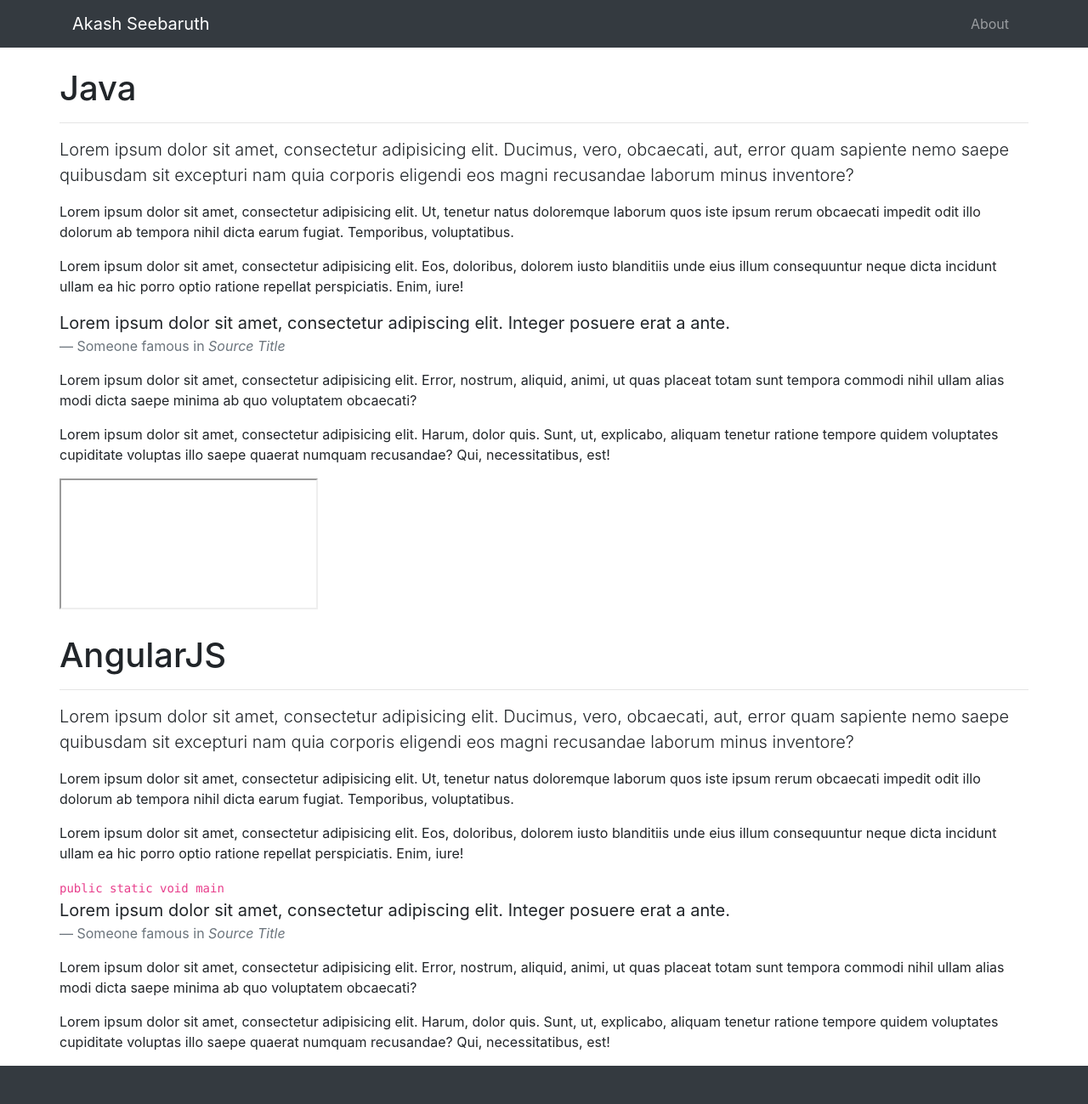
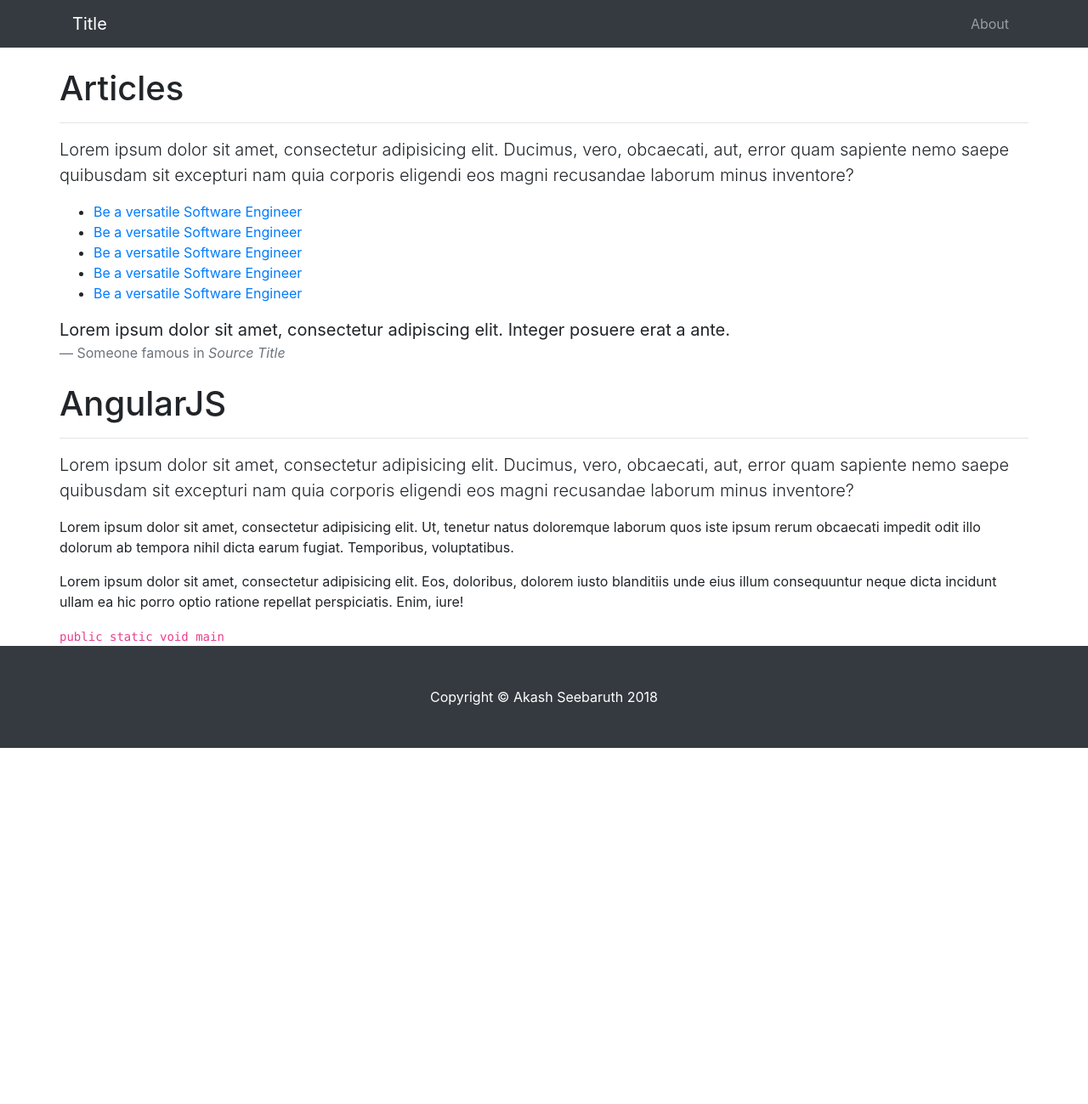
Before and after one commit to AkashSeebaruth/blog, a website: page index.html in a window 1280 px wide. Shown: the top 1299 px of the page at 85% size. After the commit the page ends 880 px from the top, so only its background shows below. Drawn offline with Linux system fonts and the light colour scheme.

Commit message:
'updated'

```diff
--- a/index.html
+++ b/index.html
@@ -23,7 +23,7 @@
     <!-- Navigation -->
     <nav class="navbar navbar-expand-lg navbar-dark bg-dark fixed-top">
         <div class="container">
-            <a class="navbar-brand" href="#">Akash Seebaruth</a>
+            <a class="navbar-brand" href="#1">Title</a>
             <button class="navbar-toggler" type="button" data-toggle="collapse" data-target="#navbarResponsive" aria-controls="navbarResponsive" aria-expanded="false" aria-label="Toggle navigation">
           <span class="navbar-toggler-icon"></span>
         </button>
@@ -47,15 +47,19 @@
             <div class="col-lg-14">
 
                 <!-- Title -->
-                <h1 class="mt-4">Java</h1>
+                <h1 class="mt-4">Articles</h1>
                 <hr>
 
                 <!-- Post Content -->
                 <p class="lead">Lorem ipsum dolor sit amet, consectetur adipisicing elit. Ducimus, vero, obcaecati, aut, error quam sapiente nemo saepe quibusdam sit excepturi nam quia corporis eligendi eos magni recusandae laborum minus inventore?</p>
 
-                <p>Lorem ipsum dolor sit amet, consectetur adipisicing elit. Ut, tenetur natus doloremque laborum quos iste ipsum rerum obcaecati impedit odit illo dolorum ab tempora nihil dicta earum fugiat. Temporibus, voluptatibus.</p>
-
-                <p>Lorem ipsum dolor sit amet, consectetur adipisicing elit. Eos, doloribus, dolorem iusto blanditiis unde eius illum consequuntur neque dicta incidunt ullam ea hic porro optio ratione repellat perspiciatis. Enim, iure!</p>
+                <ul>
+                <li><a href="#1">Be a versatile Software Engineer</a></li>
+                <li><a href="#">Be a versatile Software Engineer</a></li>
+                <li><a href="#">Be a versatile Software Engineer</a></li>
+                <li><a href="#">Be a versatile Software Engineer</a></li>
+                <li><a href="#">Be a versatile Software Engineer</a></li>
+                </ul>
 
                 <blockquote class="blockquote">
                     <p class="mb-0">Lorem ipsum dolor sit amet, consectetur adipiscing elit. Integer posuere erat a ante.</p>
@@ -64,15 +68,9 @@
                     </footer>
                 </blockquote>
 
-                <p>Lorem ipsum dolor sit amet, consectetur adipisicing elit. Error, nostrum, aliquid, animi, ut quas placeat totam sunt tempora commodi nihil ullam alias modi dicta saepe minima ab quo voluptatem obcaecati?</p>
-
-                <p>Lorem ipsum dolor sit amet, consectetur adipisicing elit. Harum, dolor quis. Sunt, ut, explicabo, aliquam tenetur ratione tempore quidem voluptates cupiditate voluptas illo saepe quaerat numquam recusandae? Qui, necessitatibus, est!</p>
-
-                <iframe src = "/firstPage.html"></iframe>
-
 
                 <!-- Title -->
-                <h1 class="mt-4">AngularJS</h1>
+                <h1 class="mt-4" id="1">AngularJS</h1>
                 <hr>
 
                 <!-- Post Content -->
@@ -88,35 +86,12 @@
 
                 <script src="https://gist.github.com/AkashNeil/7521ef7c0d2c1baa6fbb4851b270c43c.js"></script>
 
-                <blockquote class="blockquote">
-                    <p class="mb-0">Lorem ipsum dolor sit amet, consectetur adipiscing elit. Integer posuere erat a ante.</p>
-                    <footer class="blockquote-footer">Someone famous in
-                        <cite title="Source Title">Source Title</cite>
-                    </footer>
-                </blockquote>
-
-                <p>Lorem ipsum dolor sit amet, consectetur adipisicing elit. Error, nostrum, aliquid, animi, ut quas placeat totam sunt tempora commodi nihil ullam alias modi dicta saepe minima ab quo voluptatem obcaecati?</p>
-
-                <p>Lorem ipsum dolor sit amet, consectetur adipisicing elit. Harum, dolor quis. Sunt, ut, explicabo, aliquam tenetur ratione tempore quidem voluptates cupiditate voluptas illo saepe quaerat numquam recusandae? Qui, necessitatibus, est!</p>
-
-
-
-
-
-
-
 
 
             </div>
         </div>
 
     </div>
-
-
-
-
-
-
 
     </div>
 
```
